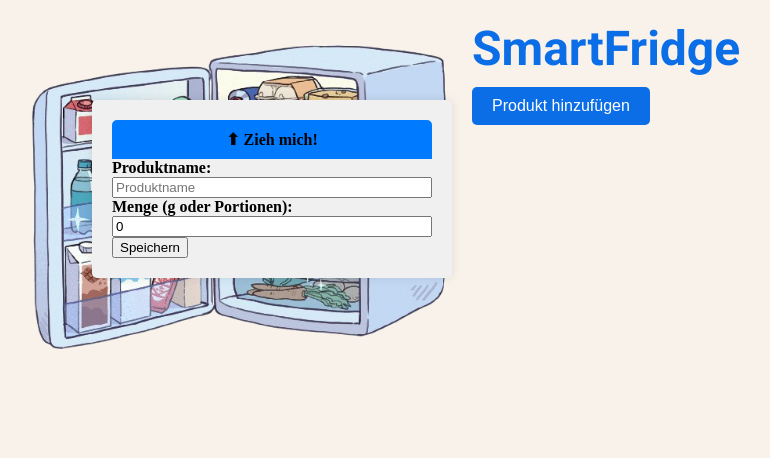
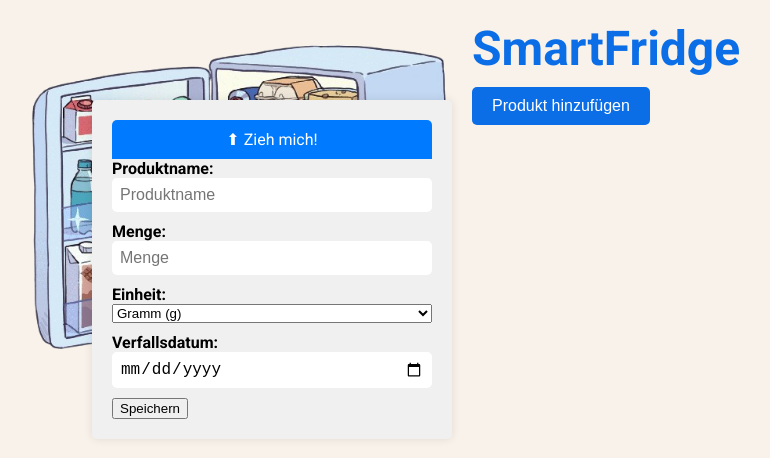
Before and after one commit to Moniii05/SmartFridge, an Angular app in the folder smafri/: page / in a window 1280 px wide. Both pictures are taken after a click on the button "Produkt hinzufügen". Shown: the top 458 px of the page, without its empty margins (8-778 px from the left). Built offline with nearby package versions, Linux system fonts and the light colour scheme.

Commit message:
Verfallsdatum hinzufügen und change between g & ml

```diff
--- a/smafri/src/app/product/add-product/add-product.component.css
+++ b/smafri/src/app/product/add-product/add-product.component.css
@@ -13,11 +13,14 @@
     display: flex;
     flex-direction: column;
     font-weight: bold;
+    margin-bottom: 10px;
+
   }
 
   :host {
     display: block; /* soll nicht none sein */
     width: 100%;
+    font-family: 'Roboto', sans-serif;
 }
 
 .product-form {
@@ -30,6 +33,8 @@
     border-radius: 5px;
     box-shadow: 0 0 10px rgba(0, 0, 0, 0.1);
     cursor: grab;
+    font-family: 'Roboto', sans-serif; /* Schriftart anpassen */
+
   }
 
   #drag-handle {
@@ -37,8 +42,9 @@
     padding: 10px;
     cursor: grab;
     text-align: center;
-    font-weight: bold;
+    font-size: 16px;
     border-radius: 5px 5px 0 0;
+    color: white;
   }
 
    #draggable {
@@ -48,3 +54,22 @@
     cursor: grab;
     width: 320px;
   }
+
+  .product-form input {
+    padding: 8px;
+    border-radius: 5px;
+    border: none;
+    font-size: 16px;
+}
+
+.unit-selection {
+    display: flex;
+    gap: 10px;
+}
+
+.unit-selection label {
+    display: flex;
+    align-items: center;
+    gap: 5px;
+    cursor: pointer;
+}
--- a/smafri/src/app/product/add-product/add-product.component.html
+++ b/smafri/src/app/product/add-product/add-product.component.html
@@ -14,13 +14,27 @@
   <!-- damit Produkt hinzufügen Formular verschiebbar -->
   <div *ngIf="showAddProductForm" #draggable class="product-form" id="draggable">
     <div id="drag-handle">⬆ Zieh mich!</div>
-    <label>
-      Produktname:
-      <input type="text" placeholder="Produktname" [(ngModel)]="newProduct.name" />
+    <label> Produktname:
+      <input type="text" placeholder="Produktname" [(ngModel)]="newProduct.name" required />
     </label>
-    <label>
-      Menge (g oder Portionen):
-      <input type="number" placeholder="Menge" [(ngModel)]="newProduct.amount" />
+
+    <div class="form-row">
+    <label> Menge:
+      <input type="number" placeholder="Menge" [(ngModel)]="newProduct.amount" required />
     </label>
+
+    <label>Einheit:
+        <select [(ngModel)]="newProduct.unit">
+            <option value="g"> Gramm (g) </option>
+            <option value="ml"> Milliliter (ml)</option>
+        </select>
+      </label>
+    </div>
+
+
+    <label> Verfallsdatum:
+        <input type="date" [(ngModel)]="newProduct.expiryDate" required />
+    </label>
+
     <button (click)="saveProduct()">Speichern</button>
   </div>
--- a/smafri/src/app/product/add-product/add-product.component.ts
+++ b/smafri/src/app/product/add-product/add-product.component.ts
@@ -19,7 +19,7 @@ export class AddProductComponent implements AfterViewInit{
   showAddProductForm = true;
 
   // Objekt für neue Produkt
-  newProduct = { name: '', amount: 0 };
+  newProduct = { name: '', amount: null, unit: 'g', expiryDate: '' };
 
   // Schaltet Formular zum Hinzufügen Produkts ein/aus
   toggleAddProductForm() {
@@ -57,7 +57,7 @@ export class AddProductComponent implements AfterViewInit{
     console.log('Produkt speichern:', this.newProduct);
 
     // Formular zurücksetzen & ausblenden
-    this.newProduct = { name: '', amount: 0 };
+    this.newProduct = { name: '', amount: null, unit: 'g', expiryDate: ''};
    //this.showAddProductForm = false;
   }
 
```
